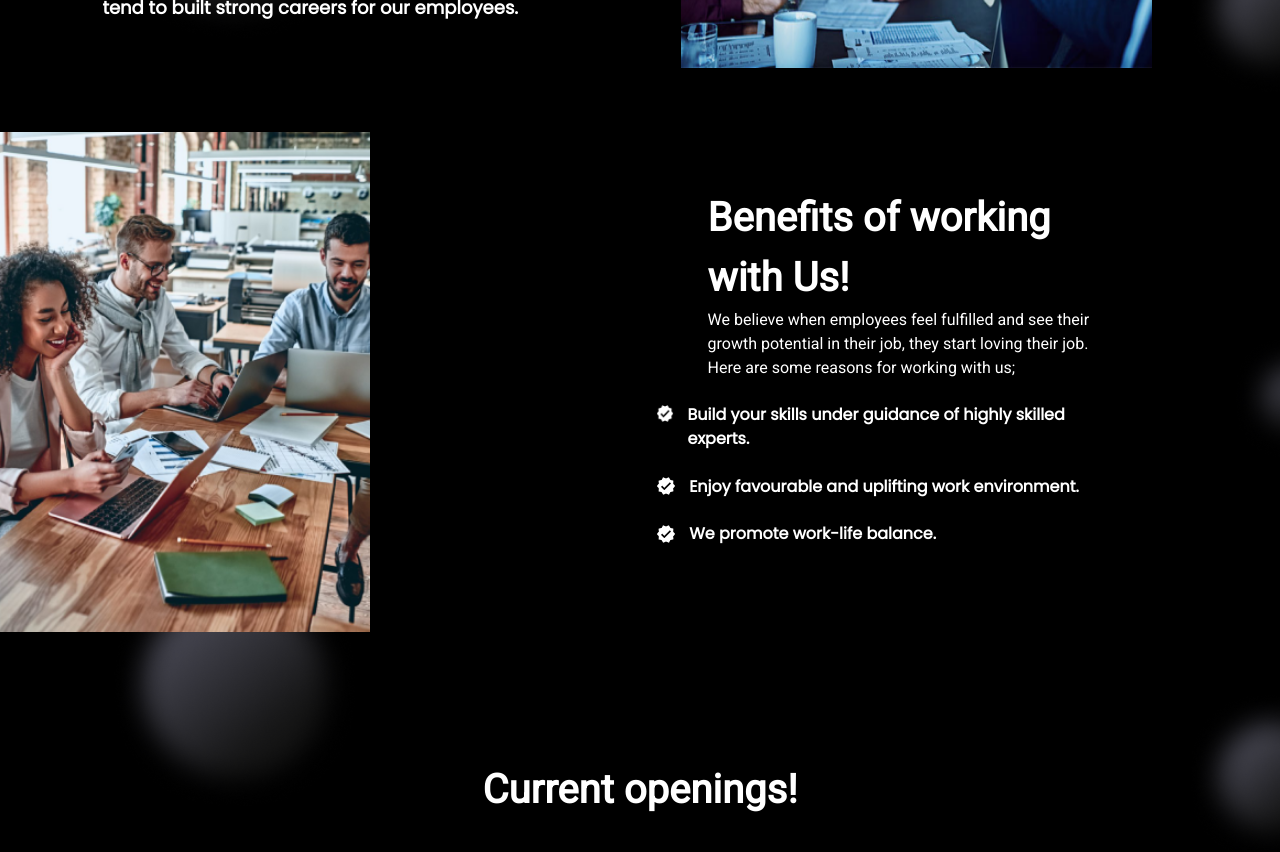
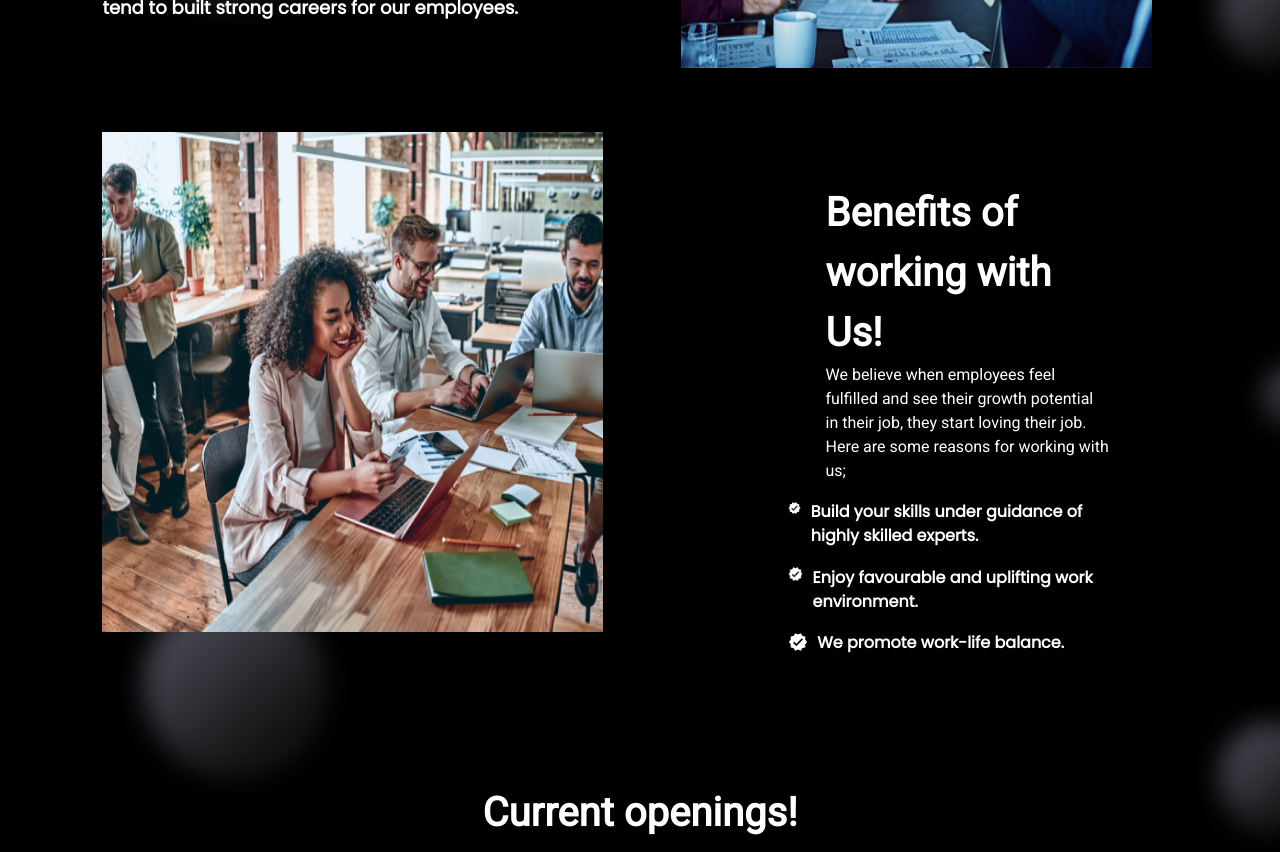
Before and after one commit to bhargavi-005/ShubhchintakWebsite, a Next.js app in the folder shubhchintak-india/: page /career in a window 1280 px wide. Shown: the part 580-1432 px from the top of the page. Built offline with nearby package versions, Linux system fonts and the light colour scheme.

Commit message:
updated files

```diff
--- a/shubhchintak-india/src/pages/career.js
+++ b/shubhchintak-india/src/pages/career.js
@@ -34,7 +34,7 @@ function career() {
           </div>
         </div>
         <div className="max-[768px]:flex max-[768px]:flex-col flex flex-row">
-          <div className="max-[768px]:flex max-[768px]:justify-center max-[1500px]:mr-[10%] max-[768px]:w-[120%] w-[100%] ml-[-18%] mt-[5%] max-[768px]:ml-[3%] max-[768px]:order-first ">
+          <div className="max-[768px]:flex max-[768px]:justify-center max-[1500px]:mr-[10%] max-[768px]:w-[120%] w-[100%] ml-[8%] mt-[5%] max-[768px]:ml-[3%] max-[768px]:order-first ">
             <Image
               className="max-[768px]:h-[300px] max-[768px]:w-[90%] w-[600px] h-[500px] "
               src="/images/career2.png"
```
Also changed, not shown: 1 other file (tests, documents, lock files or other folders).
